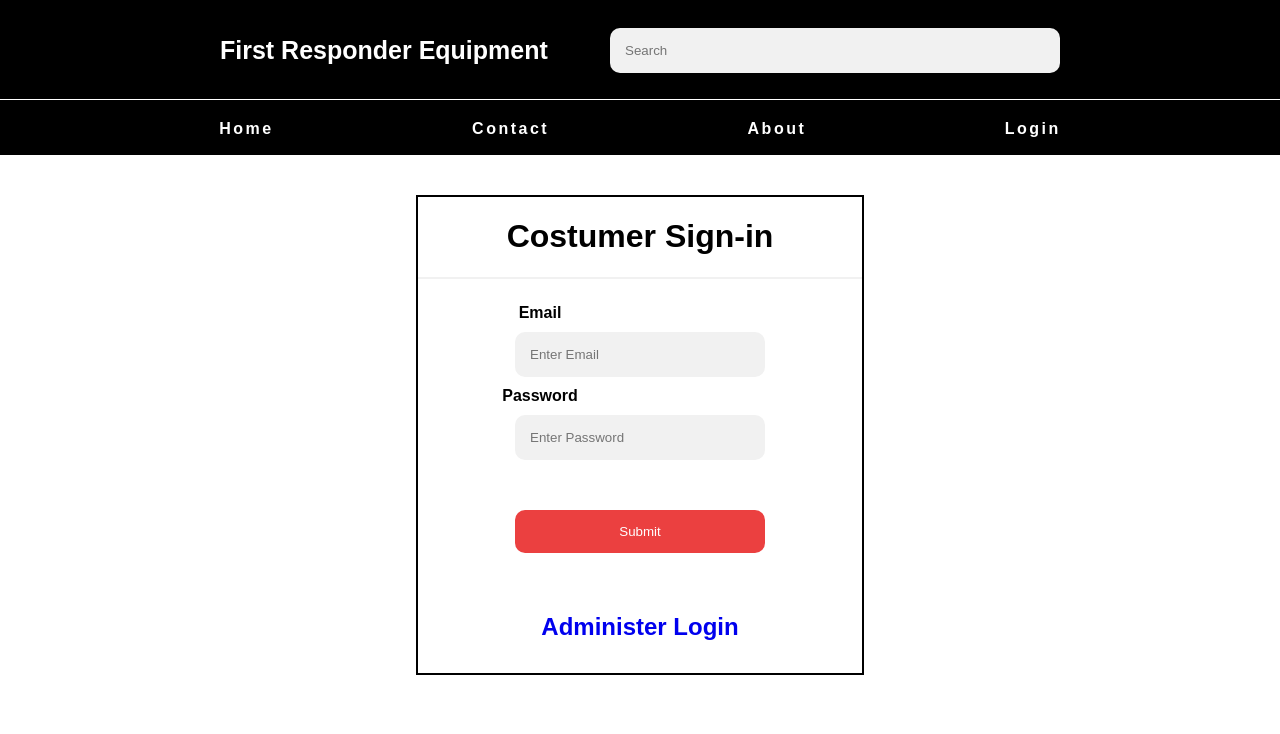
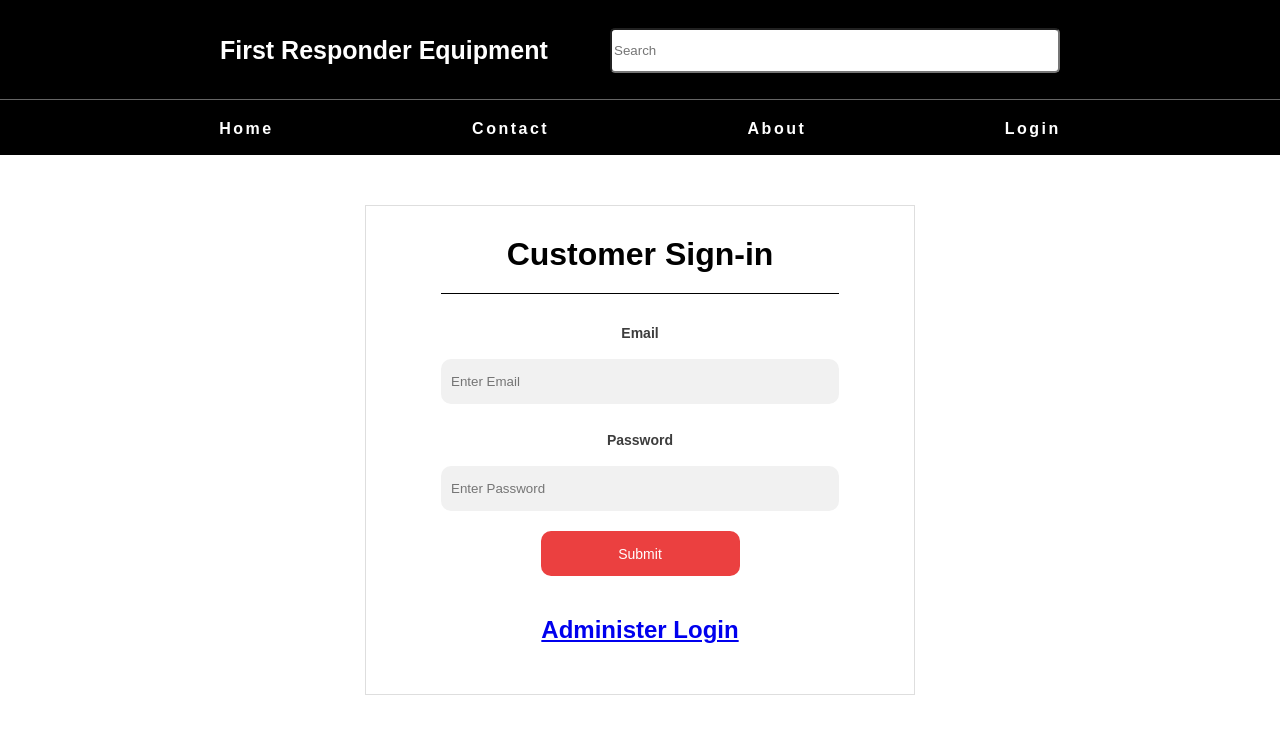
Before and after one commit to Jmiller1294/se-demo-frontend, a React (Create React App) app: page /login in a window 1280 px wide. Shown: the top 734 px of the page. Built offline with nearby package versions, Linux system fonts and the light colour scheme.

Commit message:
added css for login form

```diff
--- a/src/components/SearchBar.js
+++ b/src/components/SearchBar.js
@@ -11,6 +11,7 @@ const SearchInput = styled.input`
   height: 45px;
   flex-basis: 100%;
   margin: 0;
+  border-radius: 5px;
 `
 
 const SearchBar = () => {
--- a/src/pages/Home.js
+++ b/src/pages/Home.js
@@ -14,8 +14,8 @@ const Banner = styled.div`
 `
 
 const BannerImg = styled.img`
-  height: 400px;
-  flex-basis: 80%;
+  height: 350px;
+  flex-basis: 85%;
 `
 
 
--- a/src/pages/Login.js
+++ b/src/pages/Login.js
@@ -1,28 +1,74 @@
 import React from "react";
-import '../styles/Home.css';
-import '../styles/Style.css';
-import '../styles/Form.css';
-import '../styles/Slideshow.css';
+import styled from "styled-components";
 
+
+const LoginForm = styled.form`
+  background: white;
+  border: 1px solid #dedede;
+  display: flex;
+  flex-direction: column;
+  justify-content: center;
+  margin: 50px auto;
+  width: 550px;
+  padding: 30px 75px;
+`
+const Header = styled.h1`
+  margin-top: 0;
+  padding-bottom: 20px;
+  border-bottom: 1px solid black;
+`
+const Label = styled.label`
+  color: #3d3d3d;
+  display: block;
+  font-family: sans-serif;
+  font-size: 14px;
+  font-weight: 500;
+  margin-top: 10px;
+`
+const Input = styled.input`
+  border: none;
+  background: #f1f1f1;
+  border-radius: 10px;
+  box-sizing: border-box;
+  padding: 10px;
+  width: 100%;
+  height: 45px;
+`
+const SubmitButton = styled.button`
+  height: 45px;
+  width: 50%;
+  background-color: #e92c2c;
+  color: white;
+  font-family: sans-serif;
+  font-size: 14px;
+  margin: 20px auto;
+  border: none;
+  cursor: pointer;
+  opacity: 0.9;
+  border-radius: 10px;
+
+  &:hover {
+    opacity:1;
+  }
+`
+const AdminLink = styled.a`
+`
 
 const Login = () => {
   return (
     <>
-      <form action="">
-        <div class="container">
-           <h1>Costumer Sign-in</h1>
-           <hr />
-           <label class ="form-lable" for="email"><b>Email</b></label><br />
-           <input type="text" placeholder="Enter Email" name="email" required />
-           <br />
-           <label class ="form-lable" for="psw"><b>Password</b></label><br />
-           <input type="password" placeholder="Enter Password" name="psw" required />
-           <div class="submit-button">
-            <button type="submit" class="signup-button">Submit</button>
-          </div>
-          <a class="admin" href="admin-sign-in.html"><h2>Administer Login</h2></a>
-        </div>
-      </form>
+      <LoginForm>
+        <Header>Customer Sign-in</Header>
+
+            <Label for="email"><b>Email</b></Label><br />
+            <Input type="text" placeholder="Enter Email" name="email" required />
+            <br />
+            <Label for="psw"><b>Password</b></Label><br />
+            <Input type="password" placeholder="Enter Password" name="psw" required />
+            <SubmitButton type="submit">Submit</SubmitButton>
+            <AdminLink href="admin-sign-in.html"><h2>Administer Login</h2></AdminLink>
+
+      </LoginForm>
     </>
   )
 }
--- a/src/styles/Form.css
+++ b/src/styles/Form.css
@@ -39,13 +39,13 @@ button:hover {
 
 /* Add padding to container elements */
 .container {
-  margin: 40px auto ;
+
+}margin: 40px auto ;
   border-color: black;
   width: 35%;
   height: 480px;
   border: solid;
   border-width: 2px;
-}
 
 .admin{
     text-decoration: none;
--- a/src/styles/TopHeaderElements.js
+++ b/src/styles/TopHeaderElements.js
@@ -13,7 +13,7 @@ export const Header = styled.header`
   padding: 0 220px;
   font-weight: bold;
   background-color: #000000;
-  border-bottom: 1px solid #ffffff;
+  border-bottom: 1px solid #656565;
 `
 export const Title = styled.h1`
   justify-self: left;
@@ -39,6 +39,7 @@ export const NavBtnLink = styled(Link)`
   transition: all 0.2s ease-in-out;
   text-decoration: none;
   justify-content: center;
+
   &:hover {
     transition: all 0.2s ease-in-out;
     background: #fff;
```
